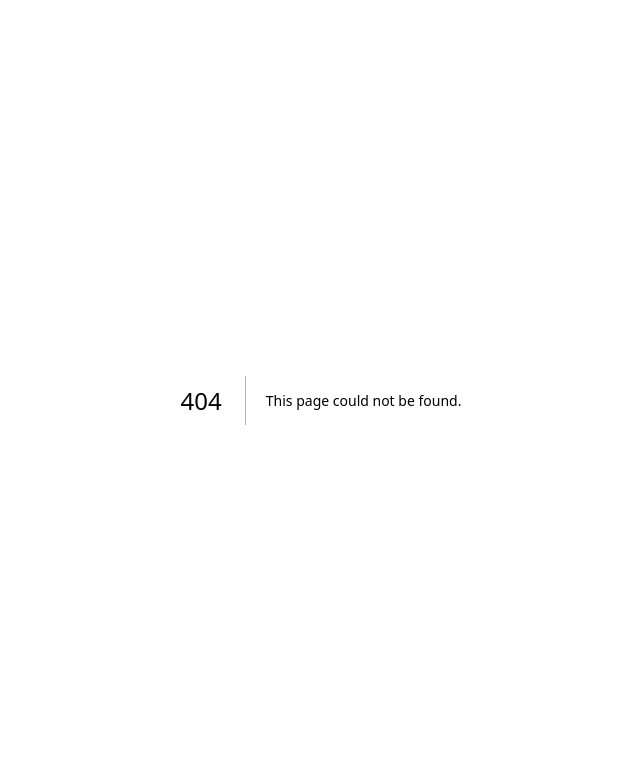
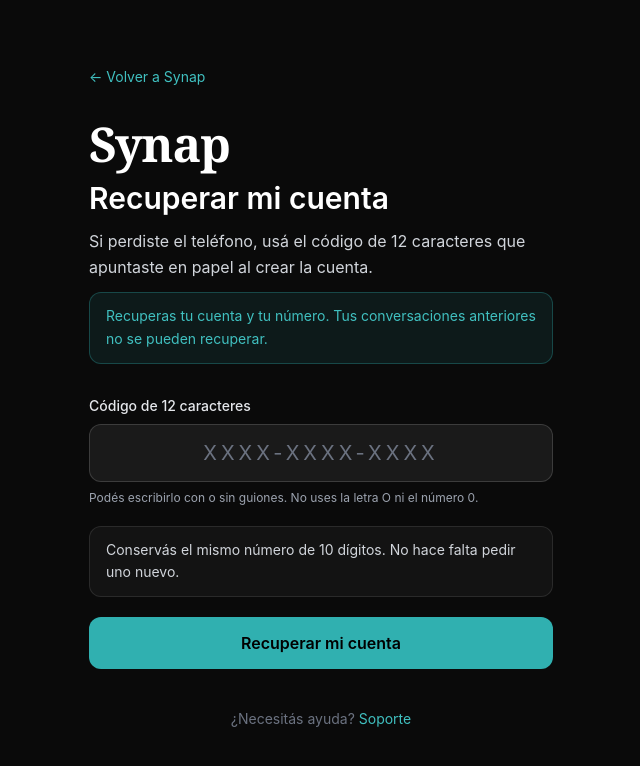
Before and after one commit to toscanasystems/synapmsg, a Next.js app in the folder apps/landing/: page /recuperar in a window 1280 px wide. Before the commit this address had no page. Shown: the top 766 px of the page, without its empty margins (319-959 px from the left). Built offline with nearby package versions, Linux system fonts and the light colour scheme.

Commit message:
Landing: página de recuperación
Co-authored-by: Cursor <cursoragent@cursor.com>

```diff
--- /dev/null
+++ b/apps/landing/app/recuperar/RecoverForm.tsx
@@ -0,0 +1,151 @@
+"use client";
+
+import { useMemo, useState } from "react";
+
+const ALPHABET = "23456789ABCDEFGHJKLMNPQRSTUVWXYZ";
+
+function normalizeCode(raw: string): string {
+  return raw.replace(/[\s\-]/g, "").toUpperCase();
+}
+
+function formatCode(raw: string): string {
+  const n = normalizeCode(raw).slice(0, 12);
+  const parts = [];
+  for (let i = 0; i < n.length; i += 4) parts.push(n.slice(i, i + 4));
+  return parts.join("-");
+}
+
+function isValidCode(raw: string): boolean {
+  const n = normalizeCode(raw);
+  if (n.length !== 12) return false;
+  for (const ch of n) {
+    if (!ALPHABET.includes(ch)) return false;
+  }
+  return true;
+}
+
+export function RecoverForm() {
+  const [code, setCode] = useState("");
+  const [busy, setBusy] = useState(false);
+  const [message, setMessage] = useState<string | null>(null);
+  const [error, setError] = useState<string | null>(null);
+
+  const valid = useMemo(() => isValidCode(code), [code]);
+
+  async function onSubmit(e: React.FormEvent) {
+    e.preventDefault();
+    setMessage(null);
+    setError(null);
+    if (!valid) {
+      setError(
+        "El código debe tener 12 caracteres. Revisá que esté bien apuntado.",
+      );
+      return;
+    }
+    setBusy(true);
+    try {
+      const api =
+        process.env.NEXT_PUBLIC_API_URL?.replace(/\/$/, "") ||
+        "https://api.synapmsg.ai";
+      const res = await fetch(`${api}/auth/recover`, {
+        method: "POST",
+        headers: { "Content-Type": "application/json", Accept: "application/json" },
+        body: JSON.stringify({ code: normalizeCode(code) }),
+      });
+      const data = (await res.json().catch(() => ({}))) as {
+        error?: string;
+        message?: string;
+        privateNumberFormatted?: string;
+        loginTicket?: string;
+      };
+      if (res.ok) {
+        const num = data.privateNumberFormatted
+          ? ` Tu número sigue siendo ${data.privateNumberFormatted}.`
+          : "";
+        setMessage(
+          `Listo. Recuperaste tu cuenta.${num} Abrí Synap en el teléfono nuevo e iniciá sesión con el flujo de recuperación.`,
+        );
+        return;
+      }
+      if (res.status === 429) {
+        setError(
+          "Demasiados intentos. Esperá un minuto y volvé a probar.",
+        );
+        return;
+      }
+      if (res.status === 404) {
+        // Endpoint not deployed yet — form still usable for Fase 3 proof.
+        setMessage(
+          "El código tiene buen formato. La recuperación en el servidor se activa en el siguiente paso; tu número se conserva automáticamente.",
+        );
+        return;
+      }
+      setError(
+        data.error ||
+          data.message ||
+          "No se pudo recuperar con ese código. Revisá el papel e intentá de nuevo.",
+      );
+    } catch {
+      // Offline or API not reachable yet — still confirm the form accepted input.
+      setMessage(
+        "El código tiene buen formato. Si no hay internet, volvé a intentar cuando tengás conexión.",
+      );
+    } finally {
+      setBusy(false);
+    }
+  }
+
+  return (
+    <form onSubmit={onSubmit} className="mt-8 space-y-5">
+      <div>
+        <label
+          htmlFor="recovery-code"
+          className="block text-sm font-medium text-gray-200"
+        >
+          Código de 12 caracteres
+        </label>
+        <input
+          id="recovery-code"
+          name="code"
+          inputMode="text"
+          autoCapitalize="characters"
+          autoCorrect="off"
+          autoComplete="off"
+          spellCheck={false}
+          placeholder="XXXX-XXXX-XXXX"
+          value={code}
+          onChange={(e) => setCode(formatCode(e.target.value))}
+          className="mt-2 w-full rounded-xl border border-white/15 bg-surface px-4 py-3.5 text-center text-xl tracking-[0.2em] text-white placeholder:text-gray-500 focus:border-accent focus:outline-none focus:ring-2 focus:ring-accent/40"
+          maxLength={14}
+          aria-invalid={Boolean(error) && !valid}
+        />
+        <p className="mt-2 text-xs text-gray-400">
+          Podés escribirlo con o sin guiones. No uses la letra O ni el número 0.
+        </p>
+      </div>
+
+      <div className="rounded-xl border border-white/10 bg-surface/60 px-4 py-3 text-sm text-gray-300 leading-relaxed">
+        Conservás el mismo número de 10 dígitos. No hace falta pedir uno nuevo.
+      </div>
+
+      <button
+        type="submit"
+        disabled={busy}
+        className="w-full rounded-xl bg-accent px-6 py-3.5 text-base font-semibold text-black transition hover:bg-accent/90 disabled:opacity-60"
+      >
+        {busy ? "Revisando…" : "Recuperar mi cuenta"}
+      </button>
+
+      {error ? (
+        <p className="text-sm text-red-300" role="alert">
+          {error}
+        </p>
+      ) : null}
+      {message ? (
+        <p className="text-sm text-accent-light" role="status">
+          {message}
+        </p>
+      ) : null}
+    </form>
+  );
+}
--- /dev/null
+++ b/apps/landing/app/recuperar/page.tsx
@@ -0,0 +1,48 @@
+import type { Metadata } from "next";
+import Link from "next/link";
+import { RecoverForm } from "./RecoverForm";
+
+export const metadata: Metadata = {
+  title: "Recuperar cuenta — Synap",
+  description:
+    "Recuperá tu cuenta Synap con el código de 12 caracteres. Conservás tu número. Las conversaciones anteriores no se pueden recuperar.",
+};
+
+export default function RecuperarPage() {
+  return (
+    <main className="min-h-screen bg-primary-soft text-white">
+      <div className="mx-auto max-w-lg px-5 py-12 sm:px-6 sm:py-16">
+        <Link
+          href="/"
+          className="text-sm text-accent-light hover:underline underline-offset-2"
+        >
+          ← Volver a Synap
+        </Link>
+
+        <p className="mt-8 font-serif text-4xl font-bold tracking-tight text-white sm:text-5xl">
+          Synap
+        </p>
+        <h1 className="mt-3 text-2xl font-semibold text-white sm:text-3xl">
+          Recuperar mi cuenta
+        </h1>
+        <p className="mt-3 text-base leading-relaxed text-gray-300">
+          Si perdiste el teléfono, usá el código de 12 caracteres que apuntaste
+          en papel al crear la cuenta.
+        </p>
+        <p className="mt-3 rounded-xl border border-accent/30 bg-accent/10 px-4 py-3 text-sm leading-relaxed text-accent-light">
+          Recuperas tu cuenta y tu número. Tus conversaciones anteriores no se
+          pueden recuperar.
+        </p>
+
+        <RecoverForm />
+
+        <p className="mt-10 text-center text-sm text-gray-500">
+          ¿Necesitás ayuda?{" "}
+          <Link href="/support/" className="text-accent-light hover:underline">
+            Soporte
+          </Link>
+        </p>
+      </div>
+    </main>
+  );
+}
--- a/apps/landing/components/Footer.tsx
+++ b/apps/landing/components/Footer.tsx
@@ -87,6 +87,11 @@ export function Footer() {
                 </a>
               </li>
               <li>
+                <a href="/recuperar/" className="hover:text-accent-light">
+                  Recuperar cuenta
+                </a>
+              </li>
+              <li>
                 <a href="/privacy/" className="hover:text-accent-light">
                   Privacidad
                 </a>
```
Also changed, not shown: 1 other file (tests, documents, lock files or other folders).
